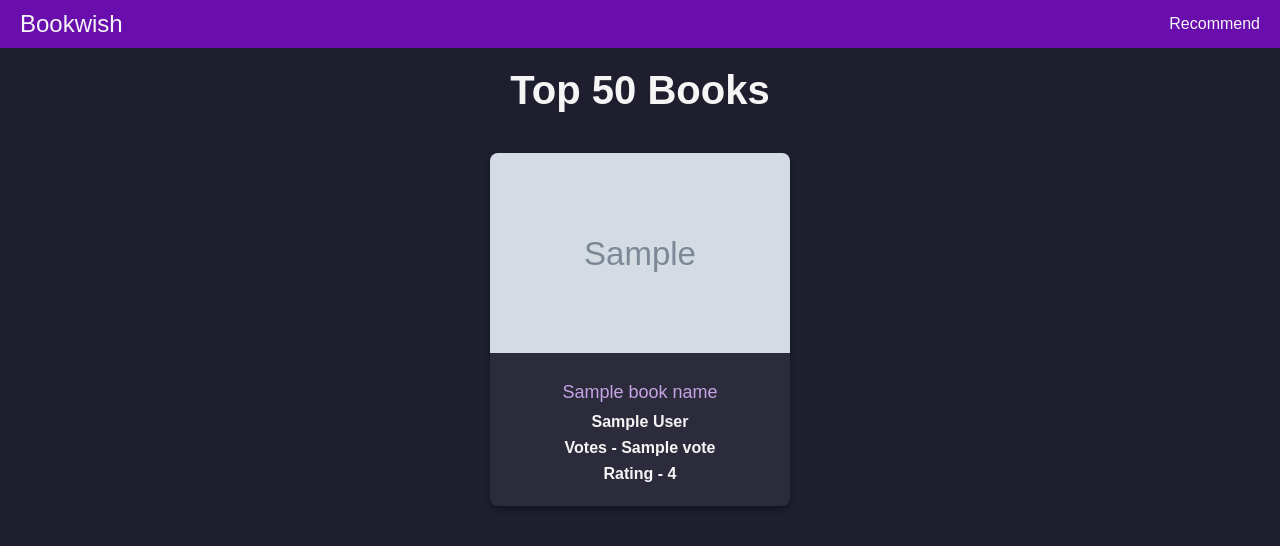
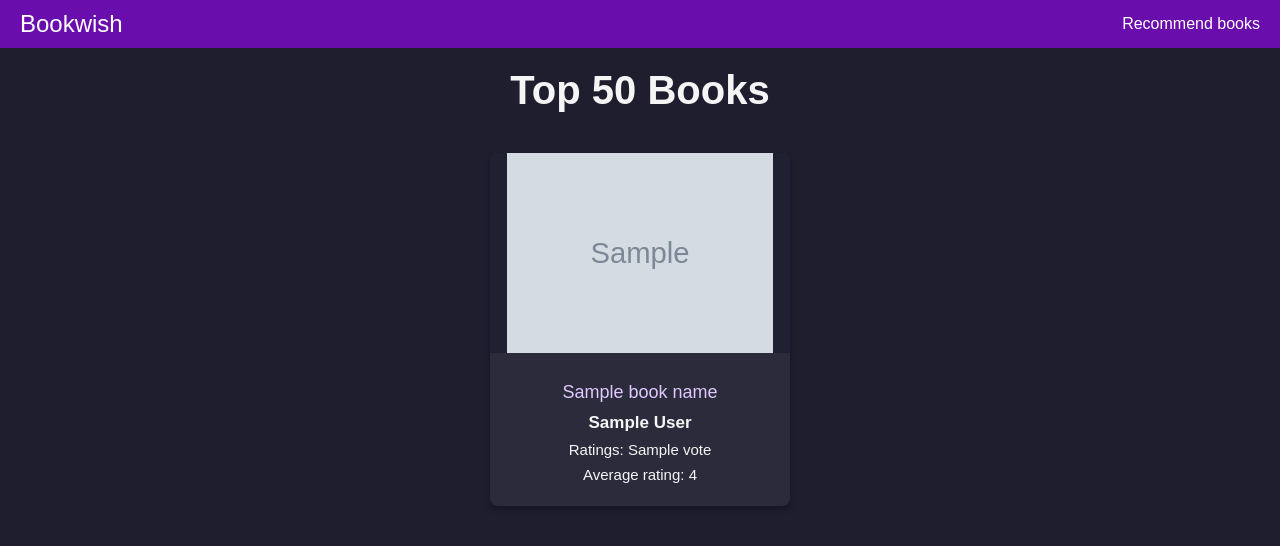
Before and after one commit to Brajesh31/Book-Recommender, a Flask app: template templates/index.html in a window 1280 px wide. Shown: the top 546 px of the page. Run offline with Flask 3, Linux system fonts and the light colour scheme; the template is opened without the code that fills it: most values are stand-ins (such as "Sample title", 1, 10 or a date in 2020); grey boxes marked "Sample" are stand-in pictures; parts of the project's set-up code (start-up, migrations or seed data) failed here and were passed over.

Commit message:
feat: improve accessibility in templates/index.html

```diff
--- a/templates/index.html
+++ b/templates/index.html
@@ -3,138 +3,55 @@
   <head>
     <meta charset="UTF-8" />
     <meta name="viewport" content="width=device-width, initial-scale=1.0" />
-    <title>Book Recommender System</title>
-    <link
-      rel="shortcut icon"
-      href="https://github.com/Brajesh31.png"
-      type="image/x-icon"
-    />
+    <meta name="description" content="Browse popular books and discover your next read with Bookwish." />
+    <title>Popular Books | Bookwish</title>
+    <link rel="shortcut icon" href="https://github.com/Brajesh31.png" type="image/x-icon" />
     <link rel="apple-touch-icon" href="https://github.com/Brajesh31.png" />
     <style>
-      /* General Styles */
-      body {
-        background-color: #1e1e2f;
-        color: #f5f5f5;
-        font-family: Arial, sans-serif;
-        margin: 0;
-        padding: 0;
-      }
-
-      /* Navbar */
-      .navbar {
-        background-color: #6a0dad;
-        display: flex;
-        justify-content: space-between;
-        align-items: center;
-        padding: 10px 20px;
-      }
-
-      .navbar-brand {
-        color: #f5f5f5;
-        font-size: 24px;
-        text-decoration: none;
-      }
-
-      .nav-links {
-        display: flex;
-        gap: 20px;
-      }
-
-      .nav-links a {
-        color: #f5f5f5;
-        text-decoration: none;
-        font-size: 16px;
-      }
-
-      .nav-links a:hover {
-        color: #c7a3e5;
-      }
-
-      /* Header */
-      h1 {
-        text-align: center;
-        font-size: 40px;
-        margin: 20px 0;
-      }
-
-      /* Cards Container */
-      .container {
-        display: flex;
-        flex-wrap: wrap;
-        justify-content: center;
-        gap: 20px;
-        padding: 20px;
-      }
-
-      /* Card Styles */
-      .card {
-        background-color: #2b2b3c;
-        border-radius: 8px;
-        box-shadow: 0 4px 6px rgba(0, 0, 0, 0.3);
-        width: 300px;
-        overflow: hidden;
-        text-align: center;
-      }
-
-      .card img {
-        width: 100%;
-        height: 200px;
-        object-fit: cover;
-      }
-
-      .card-body {
-        padding: 15px;
-      }
-
-      .card-body p {
-        font-size: 18px;
-        margin: 10px 0;
-        color: #c7a3e5;
-      }
-
-      .card-body h4 {
-        font-size: 16px;
-        margin: 8px 0;
-      }
-
-      /* Responsive Design */
-      @media (max-width: 768px) {
-        .container {
-          flex-direction: column;
-          align-items: center;
-        }
-
-        .card {
-          width: 90%;
-        }
-      }
+      :root { color-scheme: dark; }
+      body { background-color: #1e1e2f; color: #f5f5f5; font-family: Arial, sans-serif; margin: 0; padding: 0; }
+      .skip-link { position: absolute; left: -9999px; top: 0; z-index: 10; padding: 12px; background: #fff; color: #111; }
+      .skip-link:focus { left: 12px; top: 12px; }
+      .navbar { background-color: #6a0dad; display: flex; justify-content: space-between; align-items: center; padding: 10px 20px; }
+      .navbar-brand { color: #fff; font-size: 24px; text-decoration: none; }
+      .nav-links { display: flex; gap: 20px; }
+      .nav-links a { color: #fff; text-decoration: none; font-size: 16px; }
+      .nav-links a:hover { color: #fff; text-decoration: underline; }
+      a:focus-visible, button:focus-visible { outline: 3px solid #ffcf70; outline-offset: 3px; border-radius: 3px; }
+      h1 { text-align: center; font-size: 40px; margin: 20px 0; }
+      .container { display: flex; flex-wrap: wrap; justify-content: center; gap: 20px; padding: 20px; }
+      .card { background-color: #2b2b3c; border-radius: 8px; box-shadow: 0 4px 6px rgba(0, 0, 0, 0.3); width: 300px; overflow: hidden; text-align: center; }
+      .card img { width: 100%; height: 200px; object-fit: contain; background: #202033; }
+      .card-body { padding: 15px; }
+      .card-body p { font-size: 18px; margin: 10px 0; color: #e0c8ff; }
+      .card-body h2 { font-size: 17px; margin: 8px 0; }
+      .card-body h3 { font-size: 15px; margin: 8px 0; font-weight: 500; }
+      @media (max-width: 768px) { h1 { font-size: 32px; } .container { flex-direction: column; align-items: center; } .card { width: min(90%, 420px); } }
     </style>
   </head>
   <body>
-    <!-- Navbar -->
-    <nav class="navbar">
+    <a class="skip-link" href="#main-content">Skip to main content</a>
+    <nav class="navbar" aria-label="Main navigation">
       <a class="navbar-brand" href="/">Bookwish</a>
-      <div class="nav-links">
-        <a href="/recommend">Recommend</a>
-      </div>
+      <div class="nav-links"><a href="/recommend">Recommend books</a></div>
     </nav>
-
-    <!-- Header -->
+    <main id="main-content">
       <h1>Top 50 Books</h1>
-
-    <!-- Cards Container -->
-    <div class="container">
+      <section class="container" aria-label="Popular books">
         {% for i in range(book_name|length) %}
-      <div class="card">
-        <img src="{{ image[i] }}" alt="Book Image" />
+        <article class="card">
+          {% if image[i] %}
+          <img src="{{ image[i] }}" alt="Cover of {{ book_name[i] }} by {{ author[i] }}" loading="lazy" decoding="async" />
+          {% endif %}
           <div class="card-body">
             <p>{{ book_name[i] }}</p>
-          <h4>{{ author[i] }}</h4>
-          <h4>Votes - {{ votes[i] }}</h4>
-          <h4>Rating - {{ rating[i] }}</h4>
+            <h2>{{ author[i] }}</h2>
+            <h3>Ratings: {{ votes[i] }}</h3>
+            <h3>Average rating: {{ rating[i] }}</h3>
           </div>
-      </div>
+        </article>
         {% endfor %}
-    </div>
+      </section>
+    </main>
   </body>
 </html>
```
Lines whose indentation alone changed are shown as unchanged.
